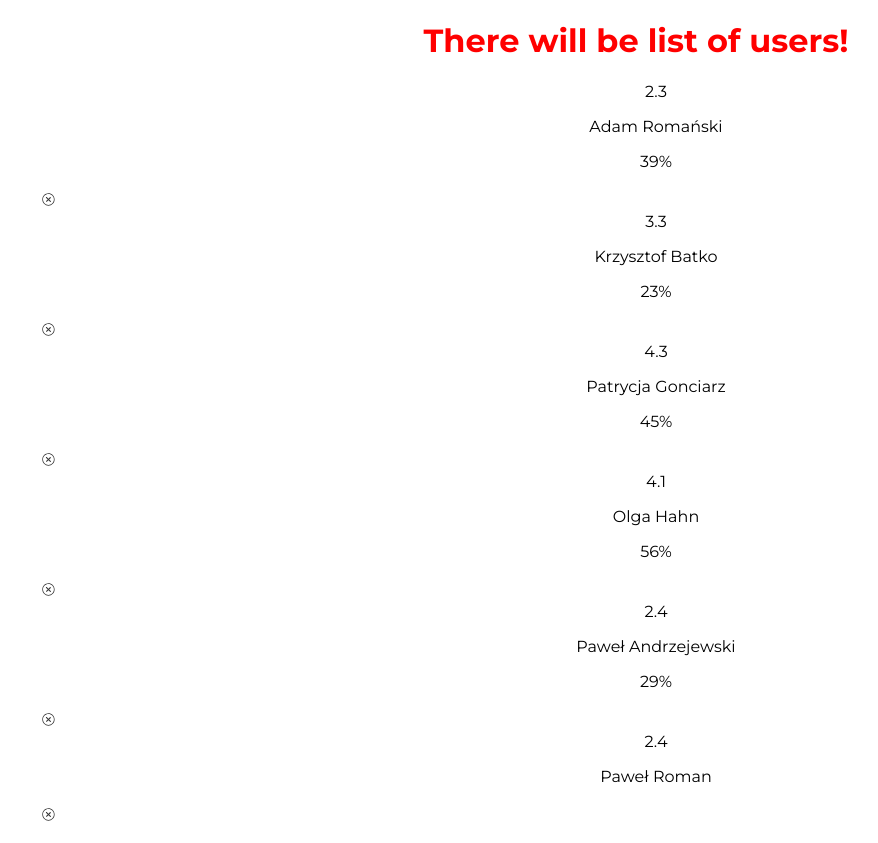
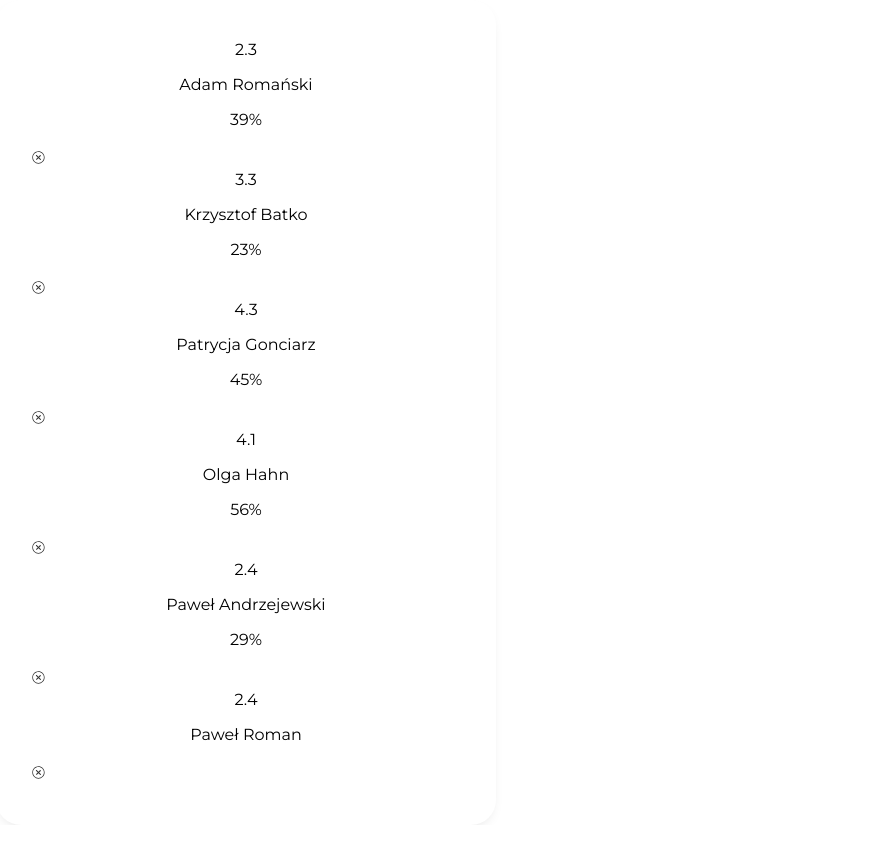
Before and after one commit to m-went/romans-exercise, a React (Create React App) app: page / in a window 1280 px wide. Shown: the whole page, without its empty margins (4-882 px from the left). Built offline with nearby package versions, Linux system fonts and the light colour scheme.

Commit message:
add UserList component styles

```diff
--- a/src/components/UserList/UserList.js
+++ b/src/components/UserList/UserList.js
@@ -7,9 +7,8 @@ function UserList(props) {
     return <UserListItem user={user} key={user.name} />;
   });
   return (
-    <div>
-      <h1 className={styles.test}>There will be list of users! </h1>
-      <ul>{usersList}</ul>
+    <div className={`${styles.userList}`}>
+      <ul className={`${styles.users}`}>{usersList}</ul>
     </div>
   );
 }
--- a/src/components/UserList/UserList.module.scss
+++ b/src/components/UserList/UserList.module.scss
@@ -1,3 +1,14 @@
-.test {
-  color: red;
+.userList {
+  background-color: white;
+  width: 100%;
+  max-width: 500px;
+  padding: 40px 30px;
+  border-radius: 25px;
+  box-shadow: 0 5px 15px -10px rgba(0, 0, 0, 0.3);
 }
+
+.users {
+  list-style: none;
+  margin: 0;
+  padding: 0;
+}
```
